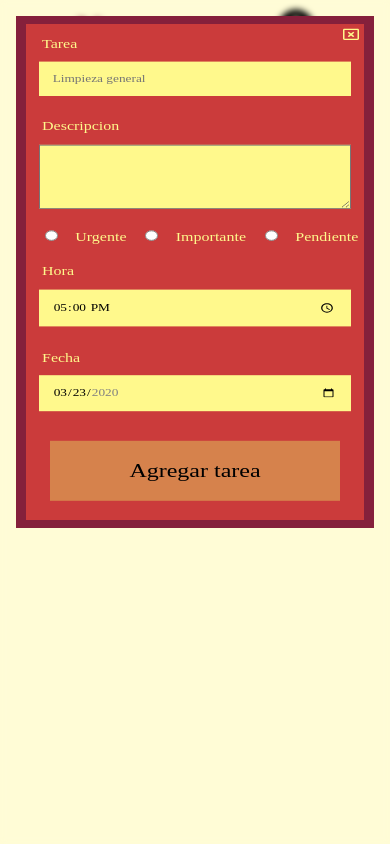
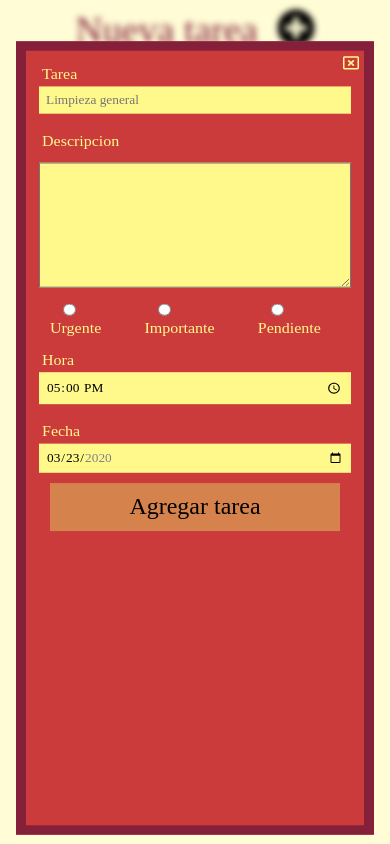
Before and after one commit to JoaquinFernandez19/todo-list, a website built with webpack: page dist/index.html in a window 390 px wide. Both pictures are taken after a click on the element 286 px from the left and 29 px from the top of the page. Built offline with nearby package versions, Linux system fonts and the light colour scheme; a web font is replaced by a local one.

Commit message:
some minor visual fixes

```diff
--- a/dist/css/style.css
+++ b/dist/css/style.css
@@ -106,7 +106,7 @@ form {
 }
 
 form input {
-  padding: 1em;
+  padding: 0.5em;
   margin: 1em;
   color: black;
   font-family: Quicksand;
@@ -396,9 +396,16 @@ form .checkboxStyle {
     z-index: 30;
   }
   .taskForm form {
-    margin-top: -4em;
-    -webkit-transform: scaleY(0.8);
-            transform: scaleY(0.8);
+    display: -webkit-box;
+    display: -ms-flexbox;
+    display: flex;
+    margin-top: 0;
+    height: 100vh;
+    -webkit-transform: scaleY(0.94);
+            transform: scaleY(0.94);
+  }
+  .taskForm input {
+    margin: 0.3em 1em 0.3em 1em;
   }
   .new-task-btn {
     z-index: 20;
@@ -424,6 +431,16 @@ form .checkboxStyle {
     padding: 0;
     font-weight: bolder;
   }
+  .checkboxStyle {
+    -webkit-box-orient: horizontal;
+    -webkit-box-direction: normal;
+        -ms-flex-direction: row;
+            flex-direction: row;
+    padding-left: 1.5em;
+  }
+  .checkboxStyle input {
+    background-color: green;
+  }
 }
 
 @media (max-width: 381px) {
@@ -436,12 +453,10 @@ form .checkboxStyle {
 }
 
 @media (max-width: 368px) {
-  .taskForm {
-    height: 200vh;
-  }
   .task {
     -webkit-transform: scaleX(0.65);
             transform: scaleX(0.65);
+    font-size: 1em;
   }
 }
 
--- a/dist/css/style.scss
+++ b/dist/css/style.scss
@@ -66,7 +66,7 @@ form {
 	position: relative;
 	animation: animationBlur 0.5s ease;
 	input {
-		padding: 1em;
+		padding: 0.5em;
 		margin: 1em;
 		color: black;
 		font-family: Quicksand;
@@ -258,8 +258,13 @@ form {
 		top: 0;
 		z-index: 30;
 		form {
-			margin-top: -4em;
-			transform: scaleY(0.8);
+			display: flex;
+			margin-top: 0;
+			height: 100vh;
+			transform: scaleY(0.94);
+		}
+		input {
+			margin: 0.3em 1em 0.3em 1em;
 		}
 	}
 	.new-task-btn {
@@ -281,6 +286,13 @@ form {
 		padding: 0;
 		font-weight: bolder;
 	}
+	.checkboxStyle {
+		flex-direction: row;
+		padding-left: 1.5em;
+		input {
+			background-color: green;
+		}
+	}
 }
 @media (max-width: 381px) {
 	.new-task-btn {
@@ -291,11 +303,9 @@ form {
 	}
 }
 @media (max-width: 368px) {
-	.taskForm {
-		height: 200vh;
-	}
 	.task {
 		transform: scaleX(0.65);
+		font-size: 1em;
 	}
 }
 @media (max-width: 339px) {
```
Also changed, not shown: 1 other file.
